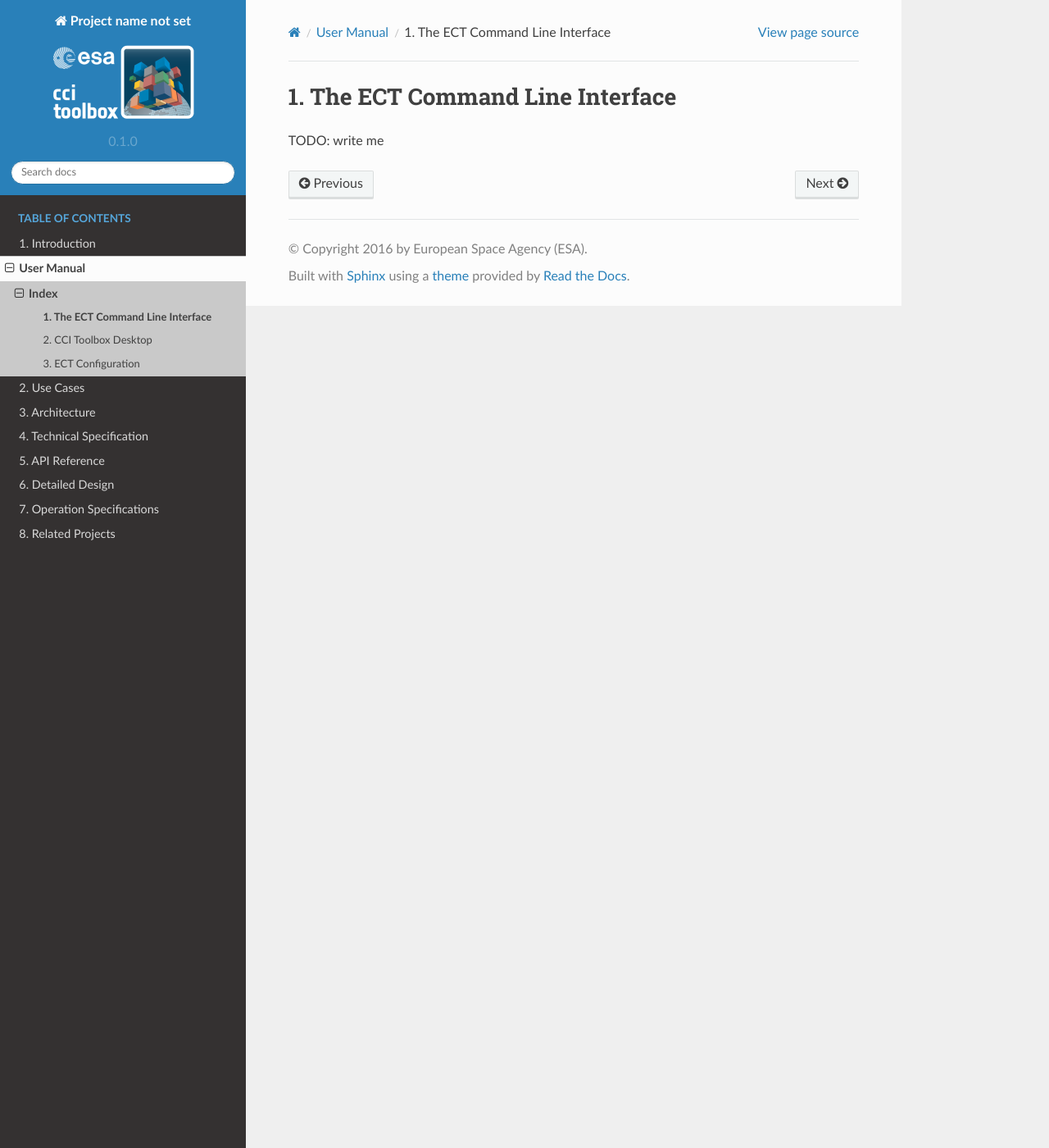
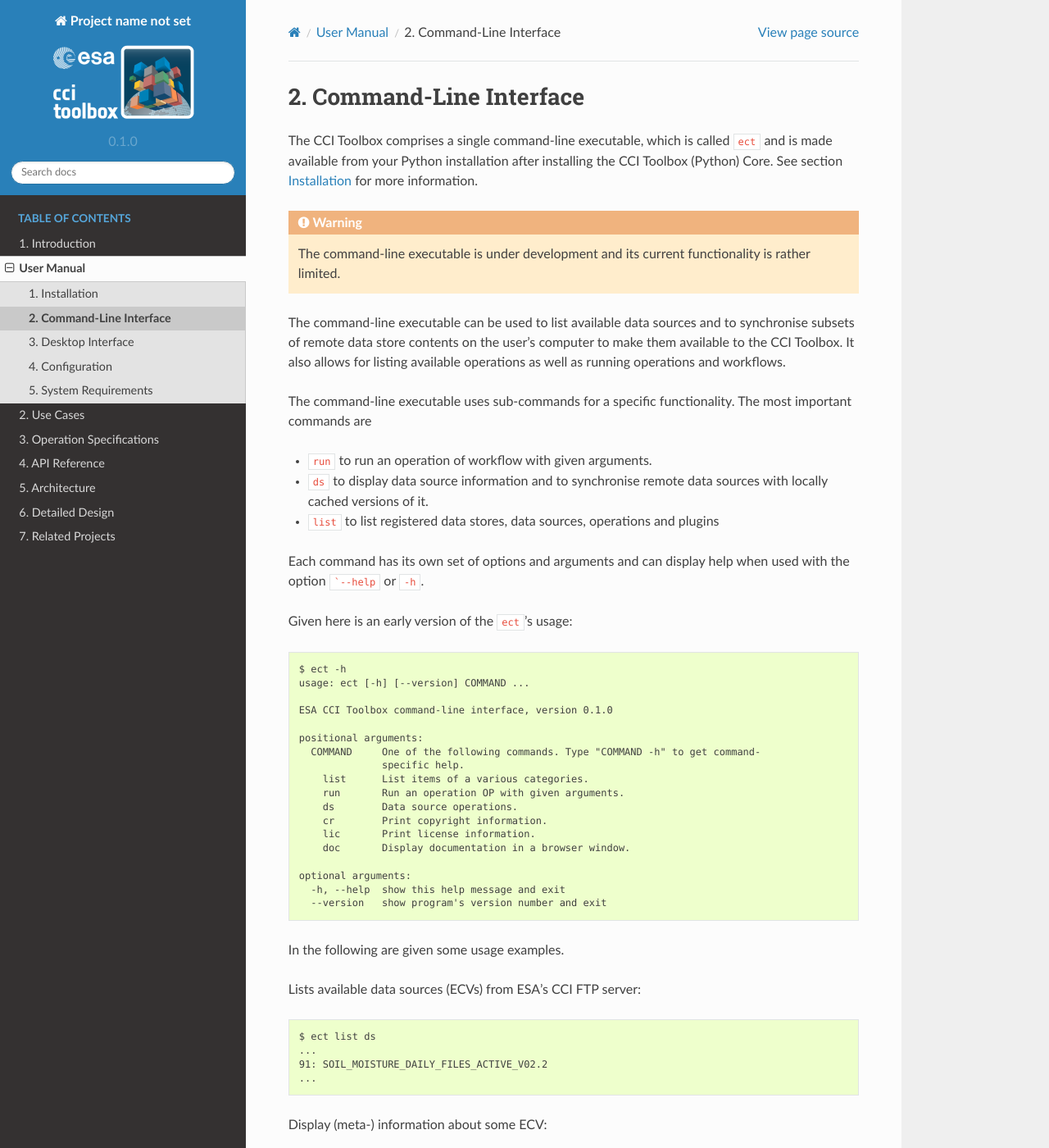
Before and after one commit to CCI-Tools/cate, a Sphinx documentation site: the page built from doc/source/user_manual/um_cli.rst, in a window 1280 px wide and 1400 px high. Shown: the whole window at 82% size. Built offline with Sphinx 7.4.7 and the Read the Docs theme 2.0.0, drawn with Linux system fonts in a browser that asks for light colours; pages that are not in the unit, such as notebooks, are missing from menus; some of the changed text lies outside the part shown.

Commit message:
added new chapter with sys req

````diff
--- a/doc/source/index.rst
+++ b/doc/source/index.rst
@@ -18,11 +18,10 @@
    quick_start
    user_manual
    use_cases
+   op_specs
+   api_reference
    architecture
-   tech_spec
-   api_reference
    detailed_design
-   op_specs
    rel_projects
 
 
--- a/doc/source/introduction.rst
+++ b/doc/source/introduction.rst
@@ -27,7 +27,7 @@
 .. _ect_context:
 
 .. figure:: _static/figures/ect_context.png
-   :scale: 75 %
+   :scale: 60 %
    :align: center
 
    CCI Toolbox context
--- a/doc/source/user_manual/um_cli.rst
+++ b/doc/source/user_manual/um_cli.rst
@@ -1,5 +1,64 @@
-==============================
-The ECT Command Line Interface
-==============================
+======================
+Command-Line Interface
+======================
 
-TODO: write me
+The CCI Toolbox comprises a single command-line executable, which is called ``ect`` and is made available
+from your Python installation after installing the CCI Toolbox (Python) Core. See section :doc:`um_install`
+for more information.
+
+.. warning:: The command-line executable is under development and its current functionality is rather limited.
+
+The command-line executable can be used to list available data sources and to synchronise subsets of remote data store
+contents on the user's computer to make them available to the CCI Toolbox. It also allows for listing available
+operations as well as running operations and workflows.
+
+The command-line executable uses sub-commands for a specific functionality. The most important commands are
+
+* ``run`` to run an operation of workflow with given arguments.
+* ``ds`` to display data source information and to synchronise remote data sources with locally cached versions of it.
+* ``list`` to list registered data stores, data sources, operations and plugins
+
+Each command has its own set of options and arguments and can display help when used with the option ```--help``
+or ``-h``.
+
+Given here is an early version of the ``ect``'s usage::
+
+   $ ect -h
+   usage: ect [-h] [--version] COMMAND ...
+
+   ESA CCI Toolbox command-line interface, version 0.1.0
+
+   positional arguments:
+     COMMAND     One of the following commands. Type "COMMAND -h" to get command-
+                 specific help.
+       list      List items of a various categories.
+       run       Run an operation OP with given arguments.
+       ds        Data source operations.
+       cr        Print copyright information.
+       lic       Print license information.
+       doc       Display documentation in a browser window.
+
+   optional arguments:
+     -h, --help  show this help message and exit
+     --version   show program's version number and exit
+
+
+
+In the following are given some usage examples.
+
+Lists available data sources (ECVs) from ESA's CCI FTP server::
+
+    $ ect list ds
+    ...
+    91: SOIL_MOISTURE_DAILY_FILES_ACTIVE_V02.2
+    ...
+
+Display (meta-) information about some ECV::
+
+    $ ect ds SOIL_MOISTURE_DAILY_FILES_ACTIVE_V02.2
+
+Make an ECV data source locally available for a given time period::
+
+    $ ect ds SOIL_MOISTURE_DAILY_FILES_ACTIVE_V02.2 --sync --time 2006-05,2006-07
+
+The section :doc:`um_config` describes, how to configure the data cache directory used by this command.
--- a/doc/source/user_manual/um_conf.rst
+++ /dev/null
@@ -1,5 +0,0 @@
-=================
-ECT Configuration
-=================
-
-TODO: write me
--- a/doc/source/user_manual/um_gui.rst
+++ b/doc/source/user_manual/um_gui.rst
@@ -1,6 +1,6 @@
-===================
-CCI Toolbox Desktop
-===================
+=================
+Desktop Interface
+=================
 
 The CCI Toolbox Desktop is a desktop application and will be the primary graphical user interface (GUI)
 of the CCI Toolbox. As the phrasing *will be* implies, the GUI has not yet been developed.
--- /dev/null
+++ b/doc/source/user_manual/um_install.rst
@@ -0,0 +1,6 @@
+============
+Installation
+============
+
+The CCI Toolbox installation instructions are currently located in the
+project's `README <https://github.com/CCI-Tools/ect-core/blob/master/README.md>`_.
````
Also changed, not shown: doc/source/tech_spec.rst (deleted, +0 -108 lines), doc/source/user_manual.rst (+4 -4 lines), doc/source/user_manual/um_config.rst (added, +16 -0 lines), doc/source/user_manual/um_sysreq.rst (added, +85 -0 lines).
